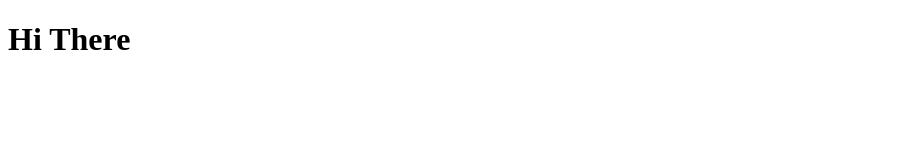
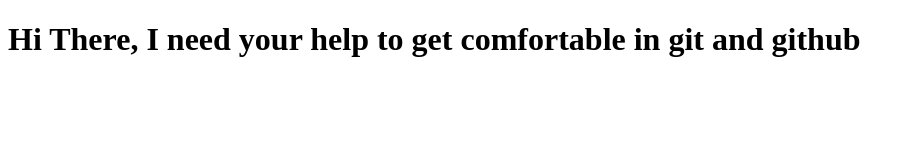
Before and after one commit to jambotrn/hello_world, a plain HTML site: page index.html in a window 1280 px wide. Shown: the whole page, without its empty margins (0-915 px from the left). Drawn offline with Linux system fonts and the light colour scheme.

Commit message:
for git help
 to get comfortable in git and github

```diff
--- a/index.html
+++ b/index.html
@@ -7,6 +7,6 @@
     <title>git Project</title>
 </head>
 <body>
-    <h1>Hi There</h1>
+    <h1>Hi There, I need your help to get comfortable in git and github</h1>
 </body>
 </html>
```
